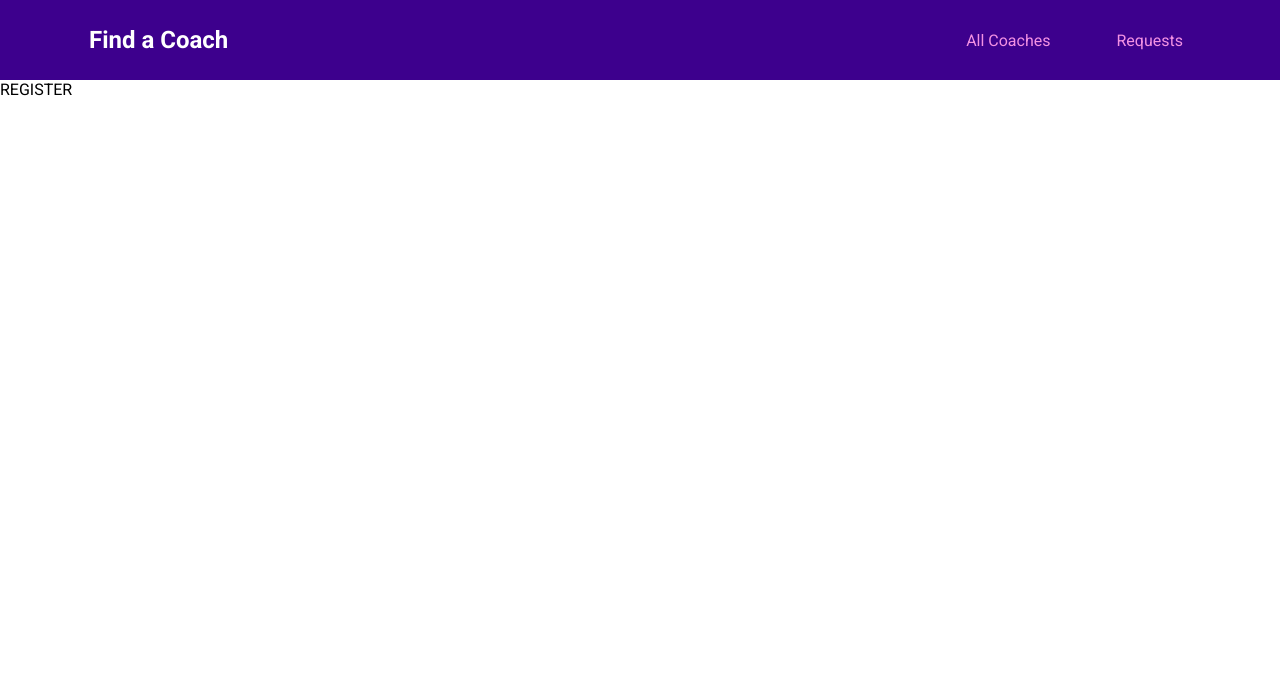
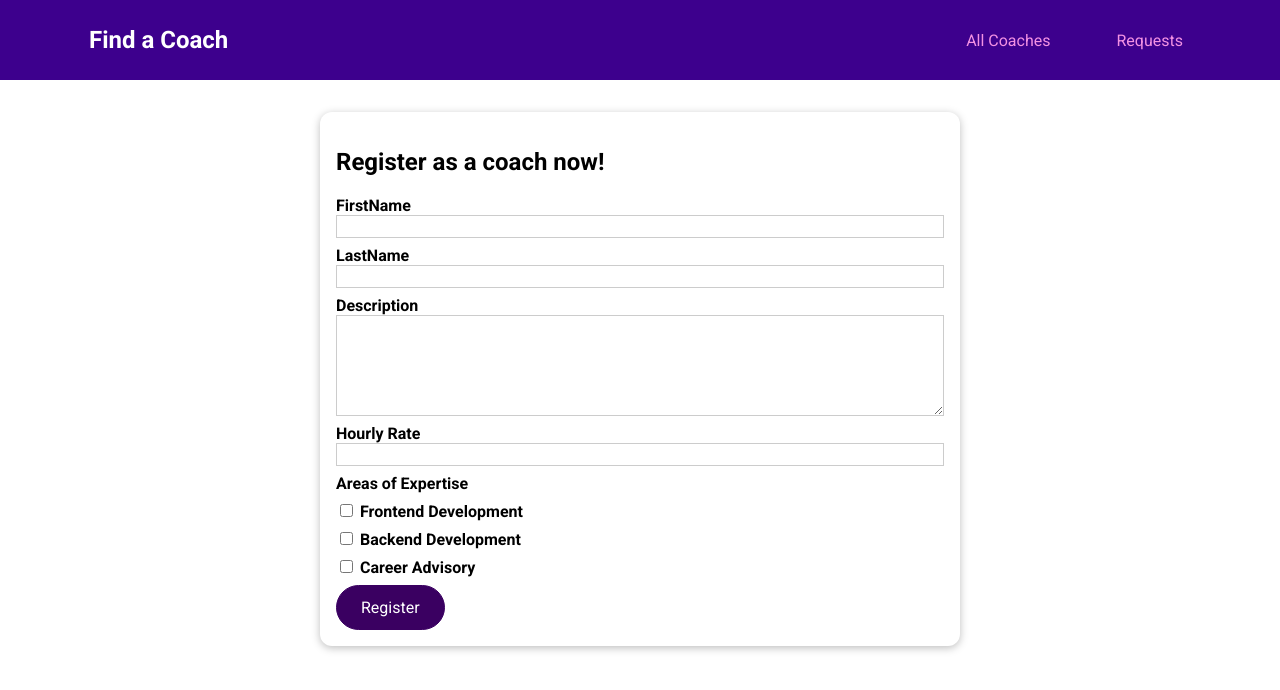
Before and after one commit to user638726/vueproject3, a Vue app: page /#/register in a window 1280 px wide. Shown: the top 690 px of the page. Built offline with nearby package versions, Linux system fonts and the light colour scheme.

Commit message:
建構網站Part5

```diff
--- /dev/null
+++ b/src/components/coaches/CoachFilter.vue
@@ -0,0 +1,74 @@
+<template>
+  <base-card>
+    <h2>Find Your Coach</h2>
+    <span class="filter-option">
+      <label for="frontend">
+        <input type="checkbox" id="frontend" checked @change="setFilter" />
+        Frontend
+      </label>
+    </span>
+    <span class="filter-option">
+      <label for="backend">
+        <input type="checkbox" id="backend" checked @change="setFilter" />
+        Backend
+      </label>
+    </span>
+    <span class="filter-option">
+      <label for="career">
+        <input type="checkbox" id="career" checked @change="setFilter" />
+        Career
+      </label>
+    </span>
+  </base-card>
+</template>
+
+<script>
+export default {
+  emits: ['change-filter'],
+  data() {
+    return {
+      filters: {
+        frontend: true,
+        backend: true,
+        career: true,
+      },
+    };
+  },
+  methods: {
+    setFilter(event) {
+      const inputId = event.target.id;
+      const isActive = event.target.checked;
+      const updatedFilters = {
+        ...this.filters,
+        [inputId]: isActive,
+      };
+      this.filters = updatedFilters;
+      this.$emit('change-filter', updatedFilters);
+    },
+  },
+};
+</script>
+
+<style scoped>
+h2 {
+  margin: 0.5rem 0;
+}
+
+.filter-option {
+  margin-right: 1rem;
+}
+
+.filter-option label,
+.filter-option input {
+  vertical-align: middle;
+}
+
+.filter-option label {
+  margin-left: 0.25rem;
+}
+
+.filter-option.active label {
+  font-weight: bold;
+}
+
+</style>
--- /dev/null
+++ b/src/components/coaches/CoachForm.vue
@@ -0,0 +1,133 @@
+<template>
+  <form @submit.prevent="submitForm">
+    <div class="form-control">
+      <label for="firstname">
+        FirstName
+        <input type="text" id="firstname" v-model.trim="firstName"/>
+      </label>
+    </div>
+    <div class="form-control">
+      <label for="lastname">
+        LastName
+        <input type="text" id="lastname" v-model.trim="lastName"/>
+      </label>
+    </div>
+    <div class="form-control">
+      <label for="description">
+        Description
+        <textarea id="description" rows="5" v-model.trim="description"></textarea>
+      </label>
+    </div>
+    <div class="form-control">
+      <label for="rate">
+        Hourly Rate
+        <input type="number" id="rate" v-model.number="rate"/>
+      </label>
+    </div>
+    <div class="form-control">
+      <h3>Areas of Expertise</h3>
+      <div>
+        <label for="frontend">
+          <input type="checkbox" id="frontend" value="frontend" v-model="areas"/>
+          Frontend Development
+        </label>
+      </div>
+      <div>
+        <label for="backend">
+          <input type="checkbox" id="backend" value="backend" v-model="areas"/>
+          Backend Development
+        </label>
+      </div>
+      <div>
+        <label for="career">
+          <input type="checkbox" id="career" value="career" v-model="areas"/>
+          Career Advisory
+        </label>
+      </div>
+    </div>
+    <base-button>Register</base-button>
+  </form>
+</template>
+
+<script>
+export default {
+  data() {
+    return {
+      firstName: '',
+      lastName: '',
+      description: '',
+      rate: null,
+      areas: [],
+    };
+  },
+  methods: {
+    submitForm() {
+      const formData = {
+        first: this.firstName,
+        last: this.lastName,
+        desc: this.description,
+        rate: this.rate,
+        areas: this.areas,
+      };
+      console.log(formData);
+    },
+  },
+};
+</script>
+
+<style scoped>
+.form-control {
+  margin: 0.5rem 0;
+}
+
+label {
+  font-weight: bold;
+  display: block;
+  margin-bottom: 0.5rem;
+}
+
+input[type='checkbox'] + label {
+  font-weight: normal;
+  display: inline;
+  margin: 0 0 0 0.5rem;
+}
+
+input,
+textarea {
+  display: block;
+  width: 100%;
+  border: 1px solid #ccc;
+  font: inherit;
+}
+
+input:focus,
+textarea:focus {
+  background-color: #f0e6fd;
+  outline: none;
+  border-color: #3d008d;
+}
+
+input[type='checkbox'] {
+  display: inline;
+  width: auto;
+  border: none;
+}
+
+input[type='checkbox']:focus {
+  outline: #3d008d solid 1px;
+}
+
+h3 {
+  margin: 0.5rem 0;
+  font-size: 1rem;
+}
+
+.invalid label {
+  color: red;
+}
+
+.invalid input,
+.invalid textarea {
+  border: 1px solid red;
+}
+</style>
--- a/src/pages/coaches/CoachDetail.vue
+++ b/src/pages/coaches/CoachDetail.vue
@@ -1,13 +1,56 @@
 <template>
-<div></div>
+  <section>
+    <base-card>
+      <h2>{{ fullName }}</h2>
+      <h3>${{ rate }}/hour</h3>
+    </base-card>
+  </section>
+  <section>
+    <base-card>
+      <header>
+        <h2>Interested? Reach out now!</h2>
+        <base-button link :to="contactLink">Contact</base-button>
+      </header>
+      <router-view></router-view>
+    </base-card>
+  </section>
+  <section>
+    <base-card>
+      <base-badge v-for="area in areas" :key="area" :type="area" :title="area"></base-badge>
+      <p>{{ description }}</p>
+    </base-card>
+  </section>
 </template>
 
 <script>
 export default {
+  props: ['id'],
+  data() {
+    return {
+      selectedCoach: null,
+    };
+  },
   computed: {
-    selectedCoach() {
-      return this.$store.getters['coaches/coach'](this.$route.params.id);
+    fullName() {
+      return `${this.selectedCoach.firstName} ${this.selectedCoach.lastName}`;
     },
+    areas() {
+      return this.selectedCoach.areas;
+    },
+    rate() {
+      return this.selectedCoach.hourlyRate;
+    },
+    description() {
+      return this.selectedCoach.description;
+    },
+    contactLink() {
+      return `${this.$route.path}/${this.id}/contact`;
+    },
+  },
+  created() {
+    this.selectedCoach = this.$store.getters['coaches/coaches'].find(
+      (coach) => coach.id === this.id,
+    );
   },
 };
 </script>
--- a/src/pages/coaches/CoachRegistration.vue
+++ b/src/pages/coaches/CoachRegistration.vue
@@ -1,3 +1,18 @@
 <template>
- REGISTER
+  <section>
+    <base-card>
+      <h2>Register as a coach now!</h2>
+      <coach-form></coach-form>
+    </base-card>
+  </section>
 </template>
+
+<script>
+import CoachForm from '@/components/coaches/CoachForm.vue';
+
+export default {
+  components: {
+    CoachForm,
+  },
+};
+</script>
--- a/src/pages/coaches/CoachesList.vue
+++ b/src/pages/coaches/CoachesList.vue
@@ -1,5 +1,7 @@
 <template>
-  <section>FILTER</section>
+  <section>
+    <coach-filter @change-filter="setFilters"></coach-filter>
+  </section>
   <section>
     <base-card>
       <div class="controls">
@@ -24,17 +26,45 @@
 
 <script>
 import CoachItem from '@/components/coaches/CoachItem.vue';
+import CoachFilter from '@/components/coaches/CoachFilter.vue';
 
 export default {
   components: {
     CoachItem,
+    CoachFilter,
+  },
+  data() {
+    return {
+      activeFilters: {
+        frontend: true,
+        backend: true,
+        career: true,
+      },
+    };
   },
   computed: {
     filteredCoaches() {
-      return this.$store.getters['coaches/coaches'];
+      const coaches = this.$store.getters['coaches/coaches'];
+      return coaches.filter((coach) => {
+        if (this.activeFilters.frontend && coach.areas.includes('frontend')) {
+          return true;
+        }
+        if (this.activeFilters.backend && coach.areas.includes('backend')) {
+          return true;
+        }
+        if (this.activeFilters.career && coach.areas.includes('career')) {
+          return true;
+        }
+        return false;
+      });
     },
     hasCoaches() {
       return this.$store.getters['coaches/hasCoaches'];
+    },
+  },
+  methods: {
+    setFilters(updatedFilters) {
+      this.activeFilters = updatedFilters;
     },
   },
 };
--- a/src/router/index.js
+++ b/src/router/index.js
@@ -18,6 +18,7 @@
   {
     path: '/coaches/:id',
     component: CoachDetail,
+    props: true,
     children: [
       { path: 'contact', component: ContactCoach },
     ],
```
